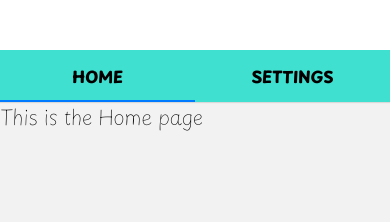
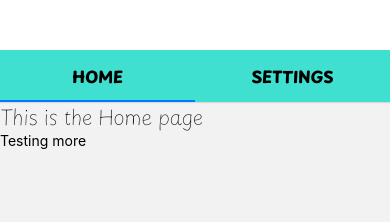
Before and after one commit to giulia-lir/Guess_the_country, a React Native app: screen /Home in a window 390 px wide. Shown: the top 222 px of the page. Built offline with nearby package versions, Linux system fonts and the light colour scheme.

Commit message:
testing commit change

```diff
--- a/components/home.js
+++ b/components/home.js
@@ -5,6 +5,7 @@ export default function Home() {
     return (
         <View>
             <Text style={styles.fontStyle}>This is the Home page</Text>
+            <Text>Testing more</Text>
         </View>
     );
 }
```
